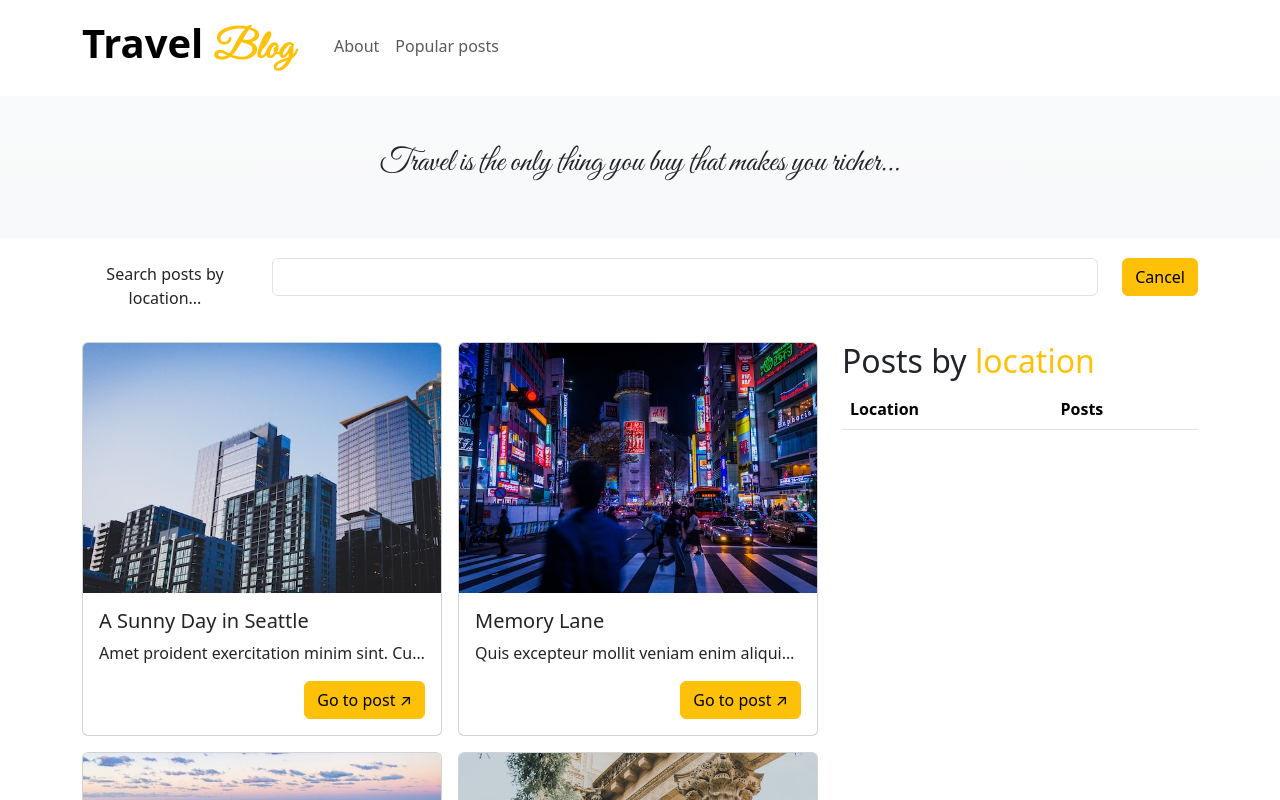
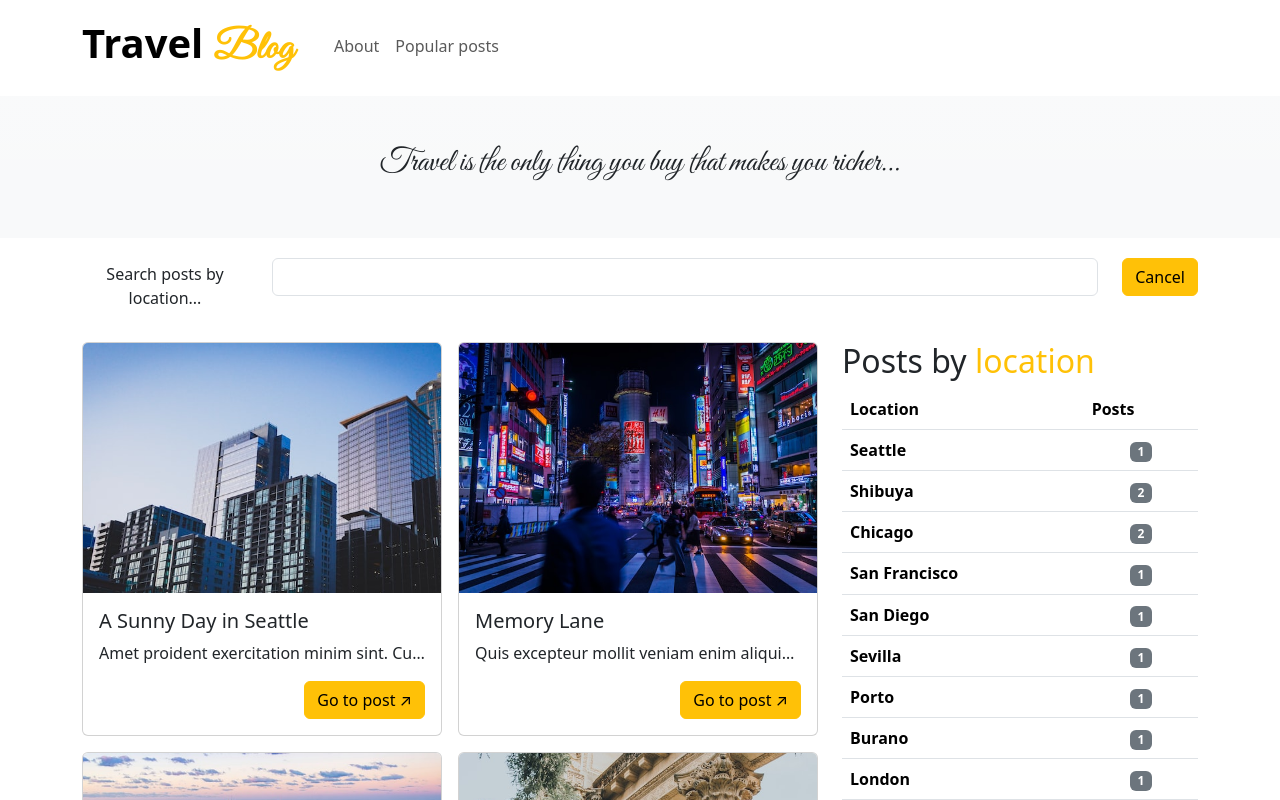
Before and after one commit to 9-5-pursuit/lab-intro-to-bootstrap-w-react, a React (Create React App) app: page / in a window 1280 px wide. Shown: the top 800 px of the page. Built offline with nearby package versions, Linux system fonts and the light colour scheme.

Commit message:
Website complete

```diff
--- a/src/App.js
+++ b/src/App.js
@@ -19,7 +19,7 @@ function App() {
 
     <PosterContainer>
       <PostList posts={posts} />
-      <PostLocations posts={posts}/>
+      <PostLocations postData={postData} />
     </PosterContainer>
   </main>;
 }
--- a/src/Components/PostLocations.js
+++ b/src/Components/PostLocations.js
@@ -1,10 +1,23 @@
 import React from 'react';
 
 export default function PostLocations({ postData }){
-    // let postObj = {};
-    // for (let post of postData) {
-    //   postObj[post.location] = postObj[post.location] + 1 || 1;
-    // }
+    let postObj = {};
+
+    for (let post of postData) {
+      postObj[post.location] = postObj[post.location] + 1 || 1;
+    }
+
+    const tableRows = [];
+    for (let property in postObj) {
+      tableRows.push(
+        <tr key={property}>
+          <th scope="row">{property}</th>
+          <td className="text-center">
+            <span className="badge text-bg-secondary">{postObj[property]}</span>
+          </td>
+        </tr>
+      );
+    }
 
 
     return(
@@ -17,6 +30,9 @@ export default function PostLocations({ postData }){
                     <th scope='col'> Posts</th>
                     </tr>
                 </thead>
+                <tbody>
+                    {tableRows}
+                </tbody>
             </table>
         </div>
     )
```
